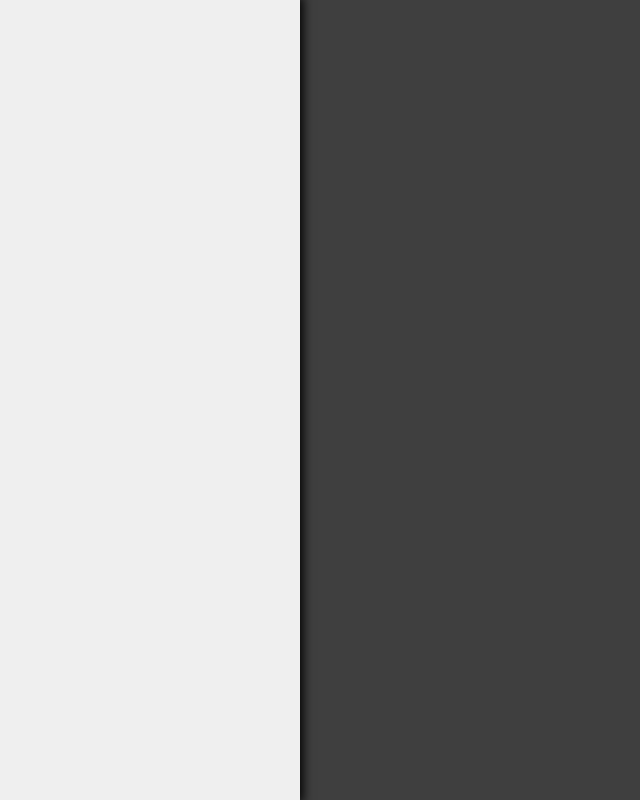
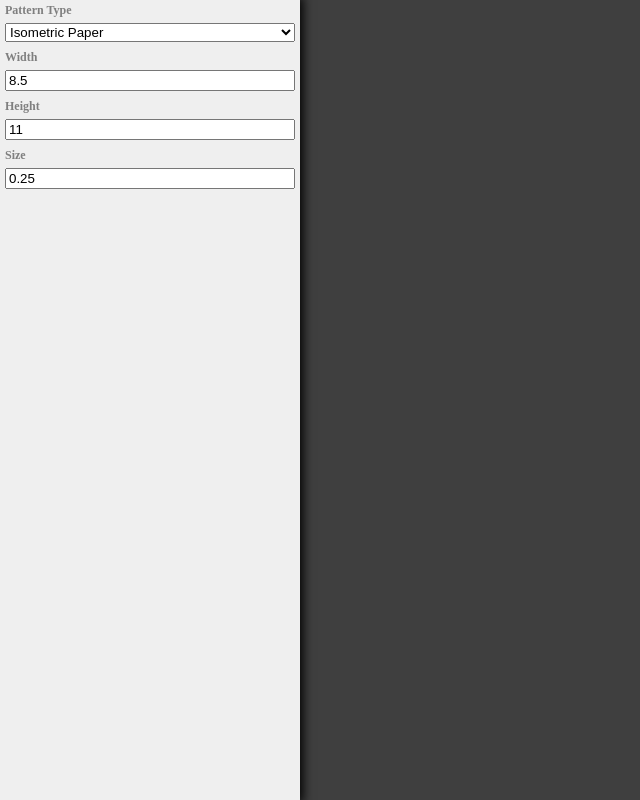
Before and after one commit to zachdeibert/pattern-generator, a React (Create React App) app: page / in a window 1280 px wide. Shown: the whole page, without its empty margins (0-640 px from the left). Built offline with nearby package versions, Linux system fonts and the light colour scheme.

Commit message:
Added components on the sidebar

```diff
--- a/src/ControlView.css
+++ b/src/ControlView.css
@@ -4,3 +4,17 @@
     height: 100%;
     box-shadow: 0 0 10px 3px #000000;
 }
+.control-view > .input-field {
+    width: 100%;
+}
+.control-view > .input-field > label {
+    margin: 5px;
+    font-weight: bold;
+    color: #7F7F7F;
+    font-size: 0.75em;
+}
+.control-view > .input-field > select, .control-view > .input-field > input {
+    width: calc(100% - 10px);
+    margin: 5px;
+    box-sizing: border-box;
+}
--- a/src/ControlView.js
+++ b/src/ControlView.js
@@ -1,11 +1,35 @@
 import React from "react";
+import PatternDatabase from "./PatternDatabase";
 import "./ControlView.css";
 
 export default class ControlView extends React.Component {
+    constructor(props) {
+        super(props);
+        this.state = {
+            "patternName": PatternDatabase.getPatternNames()[0],
+            "pattern": PatternDatabase.getPattern(PatternDatabase.getPatternNames()[0])
+        };
+    }
+
+    handleChange(ev) {
+        this.setState({
+            "patternName": ev.target.value,
+            "pattern": PatternDatabase.getPattern(ev.target.value)
+        });
+    }
+
     render() {
         return (
             <div className="control-view">
-
+                <div className="input-field">
+                    <label>Pattern Type</label>
+                    <select value={this.state.patternName} onChange={this.handleChange}>
+                        {PatternDatabase.getPatternNames().map((name, i) => (
+                            <option key={`pattern-${i}`} value={name}>{name}</option>
+                        ))}
+                    </select>
+                </div>
+                {this.state.pattern.parameters}
             </div>
         );
     }
--- /dev/null
+++ b/src/PatternDatabase.js
@@ -0,0 +1,20 @@
+let names = [];
+let data = {};
+
+export default class PatternDatabase {
+    static register(name, parameters, pattern) {
+        names.push(name);
+        data[name] = {
+            "parameters": parameters,
+            "pattern": pattern
+        };
+    }
+
+    static getPatternNames() {
+        return names;
+    }
+
+    static getPattern(name) {
+        return data[name];
+    }
+}
--- /dev/null
+++ b/src/Patterns.js
@@ -0,0 +1 @@
+import "./patterns/Isometric";
--- a/src/index.js
+++ b/src/index.js
@@ -2,6 +2,7 @@ import React from "react";
 import ReactDOM from "react-dom";
 import App from "./App";
 import { register } from "./serviceWorker";
+import "./Patterns";
 
 ReactDOM.render(<App />, document.getElementById("root"));
 register();
--- /dev/null
+++ b/src/parameters/NumericParameter.js
@@ -0,0 +1,45 @@
+import React from "react";
+
+export default class NumericParameter extends React.Component {
+    constructor(props) {
+        super(props);
+        this.state = {
+            "value": this.props.defaultValue || 0,
+            "textValue": this.props.defaultValue || ""
+        };
+        this.handleChange = this.handleChange.bind(this);
+    }
+
+    handleChange(ev) {
+        if (ev.target.value === "") {
+            this.setState({
+                "value": 0,
+                "textValue": ""
+            });
+        } else {
+            const value = parseFloat(ev.target.value);
+            if (!isNaN(value)) {
+                if (ev.target.value.endsWith(".")) {
+                    this.setState({
+                        "value": value,
+                        "textValue": `${value}.`
+                    });
+                } else {
+                    this.setState({
+                        "value": value,
+                        "textValue": value
+                    });
+                }
+            }
+        }
+    }
+
+    render() {
+        return (
+            <div className="input-field">
+                <label>{this.props.label}</label>
+                <input type="text" value={this.state.textValue} onChange={this.handleChange} />
+            </div>
+        );
+    }
+}
--- /dev/null
+++ b/src/patterns/Isometric.js
@@ -0,0 +1,24 @@
+import React from "react";
+import NumericParameter from "../parameters/NumericParameter";
+import PatternDatabase from "../PatternDatabase";
+
+class Isometric extends React.Component {
+    render() {
+        return (
+            <g>
+
+            </g>
+        );
+    }
+}
+
+(() => {
+    const width = <NumericParameter label="Width" defaultValue={8.5} key="width" />;
+    const height = <NumericParameter label="Height" defaultValue={11} key="height" />;
+    const size = <NumericParameter label="Size" defaultValue={0.25} key="size" />;
+    PatternDatabase.register("Isometric Paper", [
+        width,
+        height,
+        size
+    ], <Isometric width={width} height={height} size={size} />);
+})();
```
